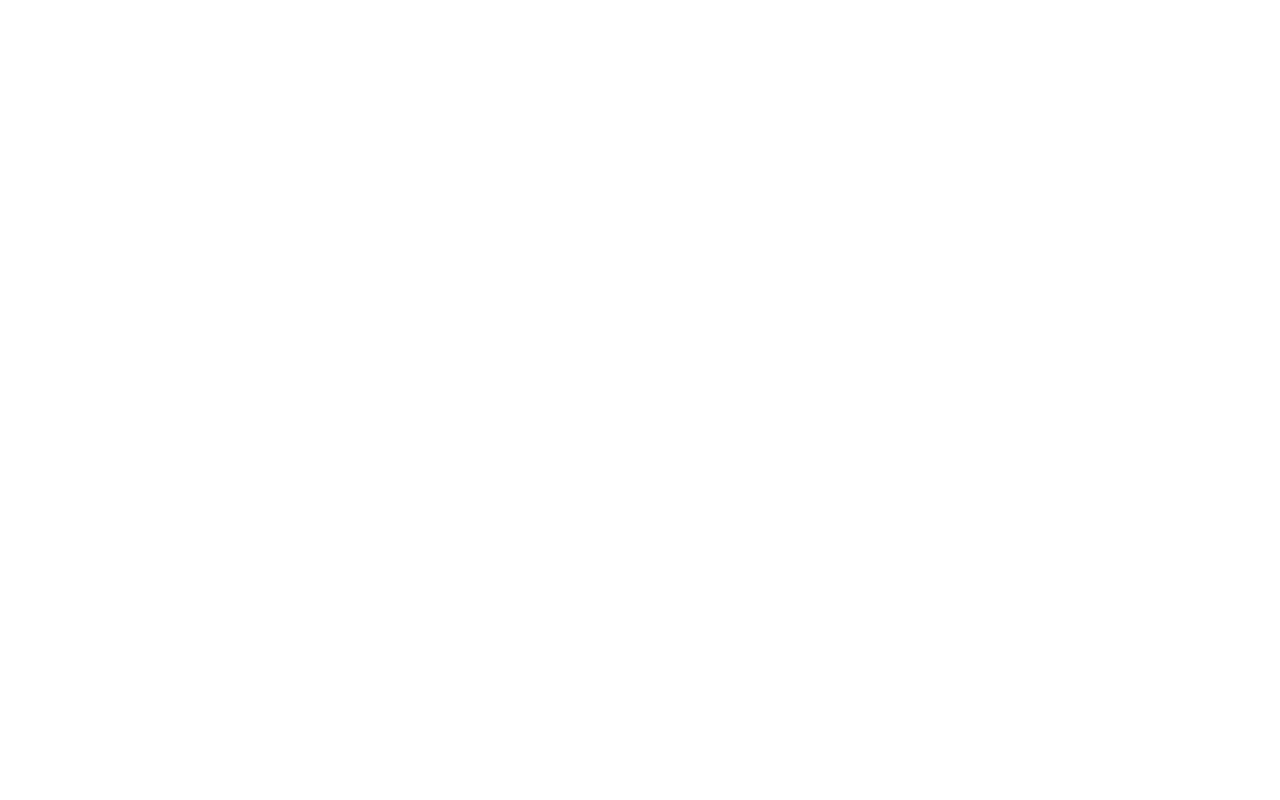
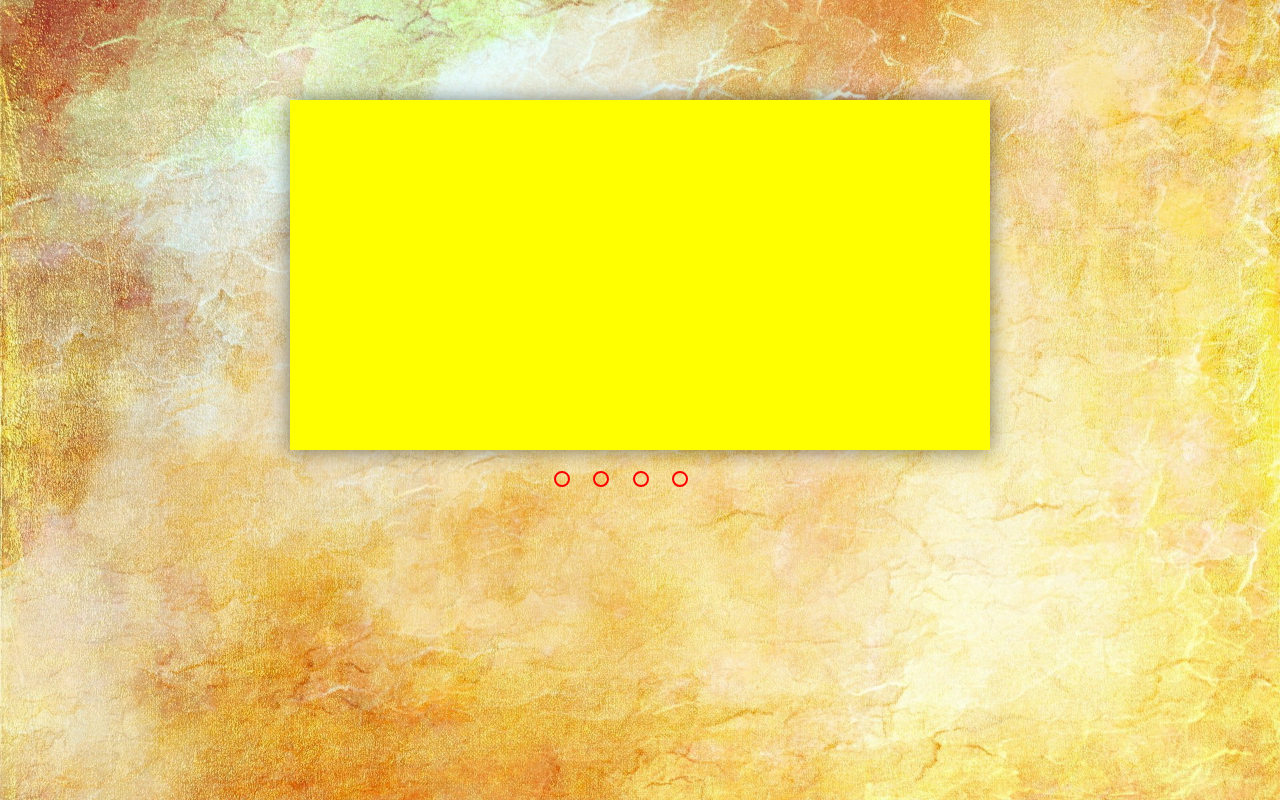
Before and after one commit to antosha-baboshin/cssMemSlider, a plain HTML site: page cssMemsSlider/index.html in a window 1280 px wide. Drawn offline with Linux system fonts and the light colour scheme.

Commit message:
feat: add styles.css

```diff
--- a/cssMemsSlider/index.html
+++ b/cssMemsSlider/index.html
@@ -4,9 +4,30 @@
     <meta charset="UTF-8">
     <meta http-equiv="X-UA-Compatible" content="IE=edge">
     <meta name="viewport" content="width=device-width, initial-scale=1.0">
-    <title>Document</title>
+    <title>cssMemsSlider</title>
+    <link rel="preconnect" href="https://fonts.googleapis.com">
+    <link rel="preconnect" href="https://fonts.gstatic.com" crossorigin>
+    <link href="https://fonts.googleapis.com/css2?family=Roboto&display=swap" rel="stylesheet">
+    <link rel="stylesheet" href="./styles.css">
 </head>
 <body>
-
+    <div class="wrapper">
+        <input type="radio" name="point" id="slide0" checked>
+        <input type="radio" name="point" id="slide1">
+        <input type="radio" name="point" id="slide2">
+        <input type="radio" name="point" id="slide3">
+        <div class="slider">
+            <div class="slides slide0"></div>
+            <div class="slides slide1"></div>
+            <div class="slides slide2"></div>
+            <div class="slides slide3"></div>
+        </div>
+        <div class="controls">
+            <label for="slide0"></label>
+            <label for="slide1"></label>
+            <label for="slide2"></label>
+            <label for="slide3"></label>
+        </div>
+    </div>
 </body>
 </html>
--- /dev/null
+++ b/cssMemsSlider/styles.css
@@ -0,0 +1,75 @@
+* {
+    box-sizing: border-box;
+    margin: 0;
+    padding: 0;
+}
+
+body {
+    background-image: url(./assets/background.jpg);
+    background-size: 100%;
+    font-family: 'Roboto', sans-serif;
+    font-size: 14px;
+}
+
+.wrapper {
+    width: 700px;
+	height: 350px;
+	margin: 100px auto 0;
+}
+
+.slider {
+    width: inherit;
+    height: inherit;
+	background-color: #ddd;
+	overflow: hidden;
+	box-shadow: 0 0 20px rgba(0, 0, 0, .5);
+}
+
+input {
+    display: none;
+}
+
+.slides {
+    position: absolute;
+    width: inherit;
+    height: inherit;
+}
+.slide0 {
+    background-color: red;
+}
+.slide1 {
+    background-color: blue;
+}
+.slide2 {
+    background-color: green;
+}
+.slide3 {
+    background-color: yellow;
+}
+.wrapper .controls {
+	left: 50%;
+	margin-left: -98px;
+	position: absolute;
+}
+
+.wrapper label {
+	cursor: pointer;
+	display: inline-block;
+	height: 8px;
+	margin: 25px 12px 0 16px;
+	position: relative;
+	width: 8px;
+	border-radius: 50%;
+}
+
+.wrapper label:after {
+	border: 2px solid red;
+	content: " ";
+	display: block;
+	height: 12px;
+	left: -4px;
+	position: absolute;
+	top: -4px;
+	width: 12px;
+	border-radius: 50%;
+}
```
Also changed, not shown: cssMemsSlider/assets/background.jpg (added).
